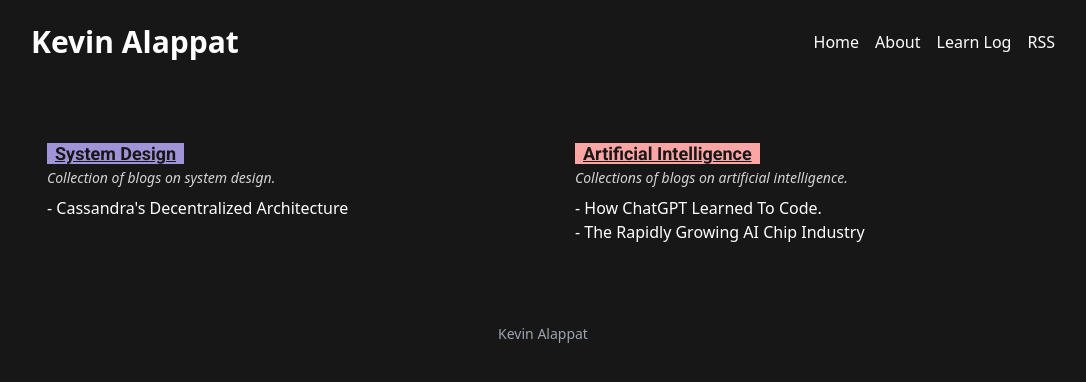
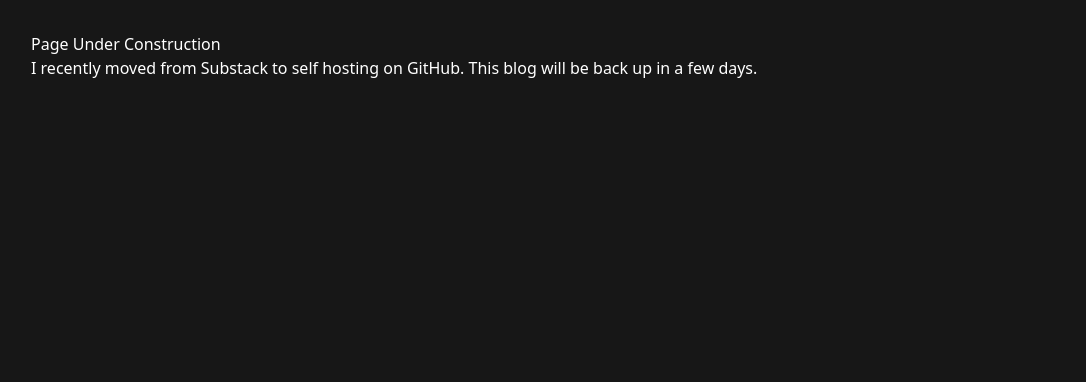
Before and after one commit to kevinalappat09/kevinalappat09.github.io, a Jekyll site: the page built from index.md, in a window 1280 px wide. Shown: the top 382 px of the page, without its empty margins (97-1183 px from the left). Built offline with Jekyll 4.4.1, drawn with Linux system fonts in a browser that asks for light colours; nearby versions of some CDN libraries.

Commit message:
Set page to under construction

```diff
--- a/_layouts/default.html
+++ b/_layouts/default.html
@@ -1,5 +1,6 @@
 <!DOCTYPE html>
 <html lang="en">
+
 <head>
   <meta charset="UTF-8">
   <meta name="viewport" content="width=device-width, initial-scale=1.0">
@@ -25,23 +27,26 @@
   <!-- Fonts -->
   <link rel="preconnect" href="https://fonts.googleapis.com">
   <link rel="preconnect" href="https://fonts.gstatic.com" crossorigin>
-  <link href="https://fonts.googleapis.com/css2?family=Open+Sans:ital,wght@0,300..800;1,300..800&family=Roboto:wght@700&display=swap" rel="stylesheet">
+  <link
+    href="https://fonts.googleapis.com/css2?family=Open+Sans:ital,wght@0,300..800;1,300..800&family=Roboto:wght@700&display=swap"
+    rel="stylesheet">
 
   <!-- Google Analytics -->
   <script async src="https://www.googletagmanager.com/gtag/js?id=YOUR-GA-ID"></script>
   <script>
     window.dataLayer = window.dataLayer || [];
-    function gtag(){dataLayer.push(arguments);}
+    function gtag() { dataLayer.push(arguments); }
     gtag('js', new Date());
     gtag('config', 'YOUR-GA-ID');
   </script>
 
-  <link rel="stylesheet" href="{{ "/assets/css/main.css" | relative_url }}">
+  <link rel="stylesheet" href="{{ " /assets/css/main.css" | relative_url }}">
 </head>
+
 <body class="bg-[#171717] text-white font-sans">
 
   <div class="max-w-7xl mx-auto px-4 sm:px-6 lg:px-32">
-    <header class="bg-[#171717] py-6">
+    <!-- <header class="bg-[#171717] py-6">
       <nav class="flex flex-col sm:flex-row justify-between items-center space-y-4 sm:space-y-0">
         <a class="text-3xl font-bold text-white hover:text-gray-400" href="{{ "/" | absolute_url }}">{{ site.title }}</a>
         <ul class="flex flex-wrap justify-center sm:justify-end gap-4">
@@ -51,22 +56,23 @@
           <li><a href="{{ "/feed.xml" | absolute_url }}" class="text-white hover:text-gray-400">RSS</a></li>
         </ul>
       </nav>
-    </header>
+    </header> -->
 
     <main class="py-8">
       {{ content }}
     </main>
 
-    <footer class="bg-[#171717] text-center py-6">
+    <!-- <footer class="bg-[#171717] text-center py-6">
       <p class="text-sm text-gray-400">{{ site.title }}</p>
-    </footer>
+    </footer> -->
   </div>
 
   <script>
-  document.querySelectorAll('pre > code').forEach((block) => {
-    block.parentElement.classList.add('line-numbers');
-  });
-</script>
+    document.querySelectorAll('pre > code').forEach((block) => {
+      block.parentElement.classList.add('line-numbers');
+    });
+  </script>
 
 </body>
+
 </html>
--- a/index.md
+++ b/index.md
@@ -2,20 +2,7 @@
 layout: default
 title: Home
 ---
-
-<div class="grid grid-cols-1 md:grid-cols-2 gap-8">
-  {% assign projects = site.posts | group_by_exp:"post", "post.project.title" %}
-
-  {% for project in projects %}
-    {% assign project_data = project.items[0].project %}
-    <section class="py-6 px-4 rounded-lg">
-      <h3 class="text-lg font-roboto underline" style="color: #171717; text-decoration-color: #171717"><span class="px-2" style="background-color: {{ project_data.color }};">{{ project_data.title }}</span></h3>
-      <p class="text-sm font-open-sans italic" style="color:#d4d4d4">{{ project_data.description }}</p>
-      <ul class="hyphen-list mt-2">
-        {% for post in project.items %}
-          <li><a href="{{ post.url }}" class="text-white hover:text-gray-300">{{ post.title }}</a></li>
-        {% endfor %}
-      </ul>
-    </section>
-  {% endfor %}
+<div class="content-center">
+    <h1>Page Under Construction</h1>
+    I recently moved from Substack to self hosting on GitHub. This blog will be back up in a few days.
 </div>
```
Also changed, not shown: other parts of _layouts/default.html (+2 -1 lines), index_bk.md (added, +21 -0 lines).
